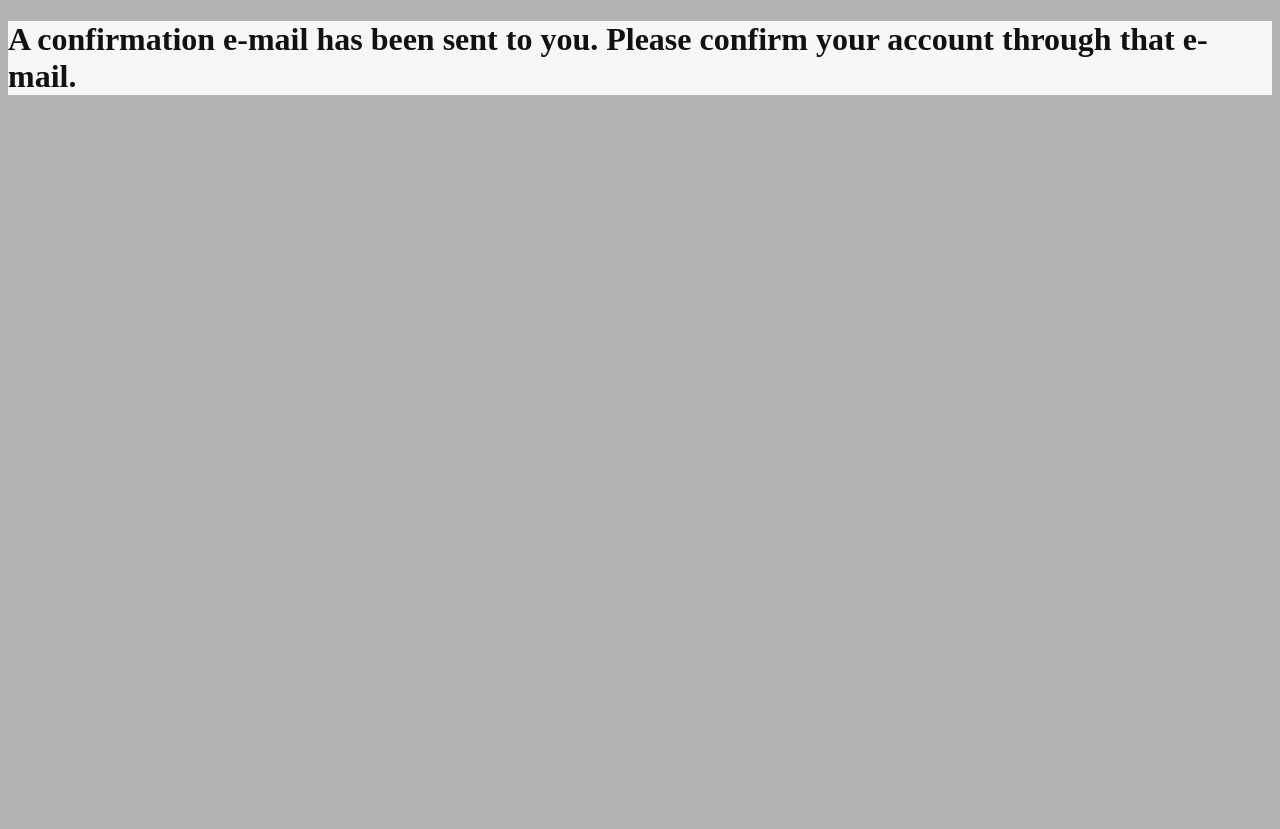
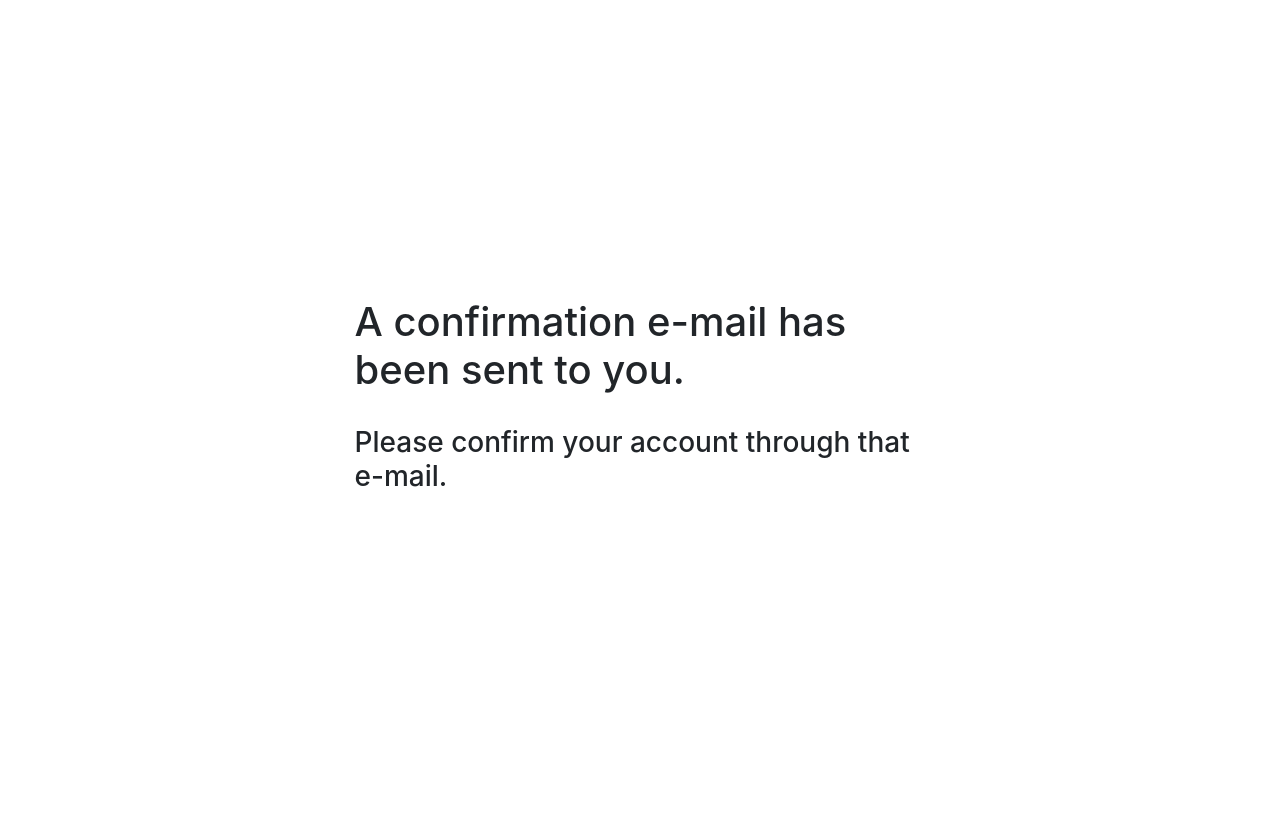
Before and after one commit to jpuerto96/psc-library-app, a Flask app: page /register/1 in a window 1280 px wide. After the commit the page ends 487 px from the top, so only its background shows below. Run offline with Flask 2, Linux system fonts and the light colour scheme; some libraries are stand-ins or nearby versions.

Commit message:
HTML: Use base template

```diff
--- a/templates/register.html
+++ b/templates/register.html
@@ -1,18 +1,15 @@
-<!DOCTYPE html>
-<html>
-<head>
-    <title> Library </title>
+{% extends "base_templates/base.html" %}
 
-</head>
-<body style="background: #b3b3b3">
+{% block content %}
 
 <div class="container-fluid" style="height: 100vh;">
     <div class="row justify-content-center align-items-center h-100">
-        <div class="col col-sm-6 col-md-6 col-lg-4 col-xl-3" style="background: white; opacity: .9;">
-            <h1>A confirmation e-mail has been sent to you. Please confirm your account through that e-mail.</h1>
+        <div class="col-6">
+            <h1>A confirmation e-mail has been sent to you.</h1>
+            <br>
+            <h3>Please confirm your account through that e-mail.</h3>
         </div>
     </div>
 </div>
 
-</body>
-</html>
+{% endblock %}
```
